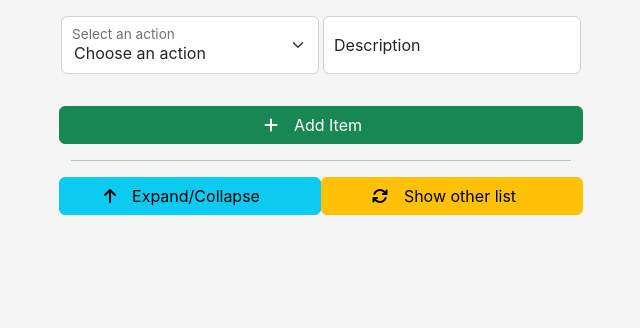
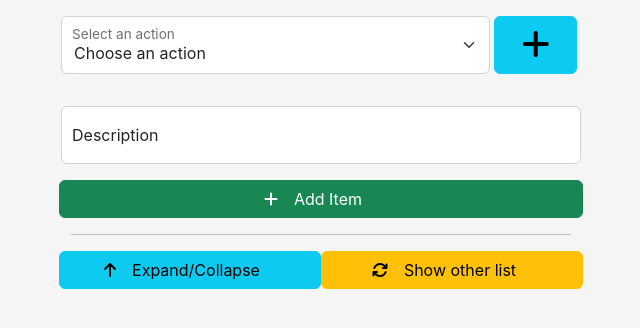
Before and after one commit to superking84/retracer, a React (Create React App) app: page / in a window 1280 px wide. Shown: the top 328 px of the page, without its empty margins (319-959 px from the left). Built offline with nearby package versions, Linux system fonts and the light colour scheme.

Commit message:
added modal to add new action type

```diff
--- /dev/null
+++ b/src/AddActionModal.tsx
@@ -0,0 +1,102 @@
+import { useEffect, useState } from "react";
+
+interface AddActionModalProps {
+  modalId: string;
+  addNewActionType(forwardAction: string, backwardAction: string): void;
+}
+
+export const AddActionModal = (props: AddActionModalProps) => {
+  const [forwardAction, setForwardAction] = useState<string>("");
+  const [backwardAction, setBackwardAction] = useState<string>("");
+
+  const [isFormValid, setIsFormValid] = useState<boolean>(false);
+  useEffect(() => {
+    if (
+      forwardAction.length > 0 &&
+      backwardAction.length > 0 &&
+      forwardAction !== backwardAction
+    ) {
+      setIsFormValid(true);
+    }
+  }, [forwardAction, backwardAction]);
+
+  return (
+    <div
+      className="modal fade"
+      id={props.modalId}
+      tabIndex={-1}
+      aria-labelledby="add-action-type-modal-label"
+      aria-hidden="true"
+    >
+      <div className="modal-dialog">
+        <div className="modal-content">
+          <div className="modal-header">
+            <h5 className="modal-title" id="add-action-type-modal-label">
+              Add new action type
+            </h5>
+            <button
+              type="button"
+              className="btn-close"
+              data-bs-dismiss="modal"
+              aria-label="Close"
+            ></button>
+          </div>
+          <div className="modal-body">
+            <div className="form-floating col-sm-12 ml-auto gx-1">
+              <input
+                type="text"
+                id="forward-list-input"
+                className="form-control"
+                value={forwardAction}
+                placeholder="placeholder"
+                onChange={(e) => setForwardAction(e.target.value)}
+                aria-label="describe forward action"
+              />
+              <label className="" htmlFor="forward-list-input">
+                Forward Action
+              </label>
+            </div>
+            <div className="form-floating col-sm-12 ml-auto mt-3 gx-1">
+              <input
+                type="text"
+                id="backward-list-input"
+                className="form-control"
+                value={backwardAction}
+                placeholder="placeholder"
+                onChange={(e) => setBackwardAction(e.target.value)}
+                aria-label="describe backward action"
+              />
+              <label className="" htmlFor="backward-list-input">
+                Retrace Action
+              </label>
+            </div>
+          </div>
+          <div className="modal-footer">
+            <button
+              type="button"
+              id="close-modal-button"
+              className="btn btn-secondary"
+              data-bs-dismiss="modal"
+            >
+              Close
+            </button>
+            <button
+              type="button"
+              className="btn btn-primary"
+              {...(isFormValid && { "data-bs-dismiss": "modal" })}
+              onClick={() => {
+                if (isFormValid) {
+                  props.addNewActionType(forwardAction, backwardAction);
+                  setForwardAction("");
+                  setBackwardAction("");
+                }
+              }}
+            >
+              Save changes
+            </button>
+          </div>
+        </div>
+      </div>
+    </div>
+  );
+};
--- a/src/App.css
+++ b/src/App.css
@@ -26,9 +26,13 @@
   font-size: larger;
 }
 
-.delete {
+.vertical-center {
   display: flex;
   justify-content: center;
   align-content: center;
   flex-direction: column;
 }
+
+.add-action-type-button {
+  height: 100%;
+}
--- a/src/App.tsx
+++ b/src/App.tsx
@@ -29,11 +29,10 @@ const App = () => {
           setForwardList={setForwardList}
           setBackwardList={setBackwardList}
         />
+        <hr />
       </div>
 
-      <hr />
-
-      <div className="row mb-5">
+      <div className="row mb-5 mt-2">
         <button
           type="button"
           id="collapse-form-button"
--- a/src/ItemEntryForm.tsx
+++ b/src/ItemEntryForm.tsx
@@ -1,21 +1,20 @@
 import { useState } from "react";
 import { Action, ActionType } from "./Action";
-import { capitalize } from "./utilities";
+import { AddActionModal } from "./AddActionModal";
+import { capitalize, makeIdGenerator } from "./utilities";
 
-const getId = (() => {
-  let id = 0;
-
-  return () => {
-    id += 1;
-
-    return id;
-  };
-})();
+const getActionId = makeIdGenerator();
+const getActionTypeId = makeIdGenerator();
+const modalId = "add-action-type-modal";
 
 let actionTypes: ActionType[] = [
-  { actionTypeId: 1, action: "attach", mirrorAction: "detach" },
-  { actionTypeId: 2, action: "screw in", mirrorAction: "unscrew" },
-  { actionTypeId: 3, action: "fold", mirrorAction: "unfold" },
+  { actionTypeId: getActionTypeId(), action: "attach", mirrorAction: "detach" },
+  {
+    actionTypeId: getActionTypeId(),
+    action: "screw in",
+    mirrorAction: "unscrew",
+  },
+  { actionTypeId: getActionTypeId(), action: "fold", mirrorAction: "unfold" },
 ];
 
 interface ItemEntryFormProps {
@@ -24,11 +23,12 @@ interface ItemEntryFormProps {
   backwardList: Action[];
   setBackwardList: React.Dispatch<React.SetStateAction<Action[]>>;
 }
+
 export const ItemEntryForm = (props: ItemEntryFormProps) => {
   const [forwardListInput, setForwardListInput] = useState<string>("");
   const [actionTypeId, setActionTypeId] = useState<number>(0);
 
-  const updateLists = () => {
+  const addNewAction = () => {
     if (forwardListInput.length === 0 || actionTypeId < 1) {
       return;
     }
@@ -39,7 +39,7 @@ export const ItemEntryForm = (props: ItemEntryFormProps) => {
     if (actionType) {
       const action: Action = {
         ...actionType,
-        actionId: getId(),
+        actionId: getActionId(),
         actionObject: forwardListInput,
       };
       props.setForwardList([...props.forwardList, action]);
@@ -49,10 +49,31 @@ export const ItemEntryForm = (props: ItemEntryFormProps) => {
     }
   };
 
+  const onKeyUp = (e: any) => {
+    if (e.keyCode === 13) {
+      addNewAction();
+    }
+  };
+
+  const addNewActionType = (forwardAction: string, backwardAction: string) => {
+    actionTypes.push({
+      actionTypeId: getActionTypeId(),
+      action: forwardAction,
+      mirrorAction: backwardAction,
+    });
+
+    actionTypes.push({
+      actionTypeId: getActionTypeId(),
+      action: backwardAction,
+      mirrorAction: forwardAction,
+    });
+  };
+
   return (
     <div className="form-group">
       <div className="row mb-3">
-        <div className="form-floating col-md-6 col-sm-12 mb-3 mt-3 ml-auto gx-1">
+        <div className="col-sm-12 mb-3 mt-3 ml-auto gx-1 row">
+          <div className="form-floating col-10">
             <select
               className="form-select"
               value={actionTypeId}
@@ -73,8 +94,20 @@ export const ItemEntryForm = (props: ItemEntryFormProps) => {
             </select>
             <label htmlFor="forward-list-select">Select an action</label>
           </div>
+          <div className="col-2 vertical-center">
+            <button
+              className="btn btn-info add-action-type-button"
+              type="button"
+              data-bs-toggle="modal"
+              data-bs-target={`#${modalId}`}
+              title="Add action type"
+            >
+              <i className="fa fa-plus fa-2x"></i>
+            </button>
+          </div>
+        </div>
 
-        <div className="form-floating col-md-6 col-sm-12 ml-auto mt-md-3 gx-1">
+        <div className="form-floating col-sm-12 ml-auto mt-md-3 gx-1">
           <input
             type="text"
             id="forward-list-input"
@@ -82,6 +115,7 @@ export const ItemEntryForm = (props: ItemEntryFormProps) => {
             value={forwardListInput}
             placeholder="placeholder"
             onChange={(e) => setForwardListInput(e.target.value)}
+            onKeyUp={onKeyUp}
             aria-label="describe object of action"
           />
           <label className="" htmlFor="forward-list-input">
@@ -94,12 +128,14 @@ export const ItemEntryForm = (props: ItemEntryFormProps) => {
         <button
           className="btn btn-success add-forward-item-button"
           type="button"
-          onClick={updateLists}
+          onClick={addNewAction}
         >
           <i className="fa fa-plus"></i>
           <span className="mx-3 d-none d-sm-inline">Add Item</span>
         </button>
       </div>
+
+      <AddActionModal modalId={modalId} addNewActionType={addNewActionType} />
     </div>
   );
 };
--- a/src/index.tsx
+++ b/src/index.tsx
@@ -4,6 +4,7 @@ import App from "./App";
 import reportWebVitals from "./reportWebVitals";
 import "bootstrap/dist/css/bootstrap.css";
 import "bootstrap/js/src/collapse.js";
+import "bootstrap/js/src/modal.js";
 import "./index.css";
 
 const root = ReactDOM.createRoot(
--- a/src/utilities.ts
+++ b/src/utilities.ts
@@ -1 +1,10 @@
 export const capitalize = (str: string) => str[0].toUpperCase() + str.slice(1);
+export const makeIdGenerator = () => {
+    let id = 0;
+
+    return () => {
+        id += 1;
+
+        return id;
+    };
+};
```
Lines whose indentation alone changed are shown as unchanged.
